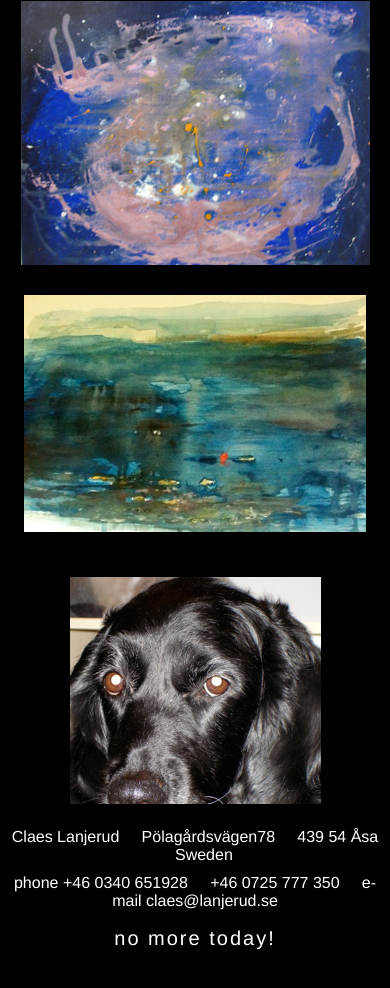
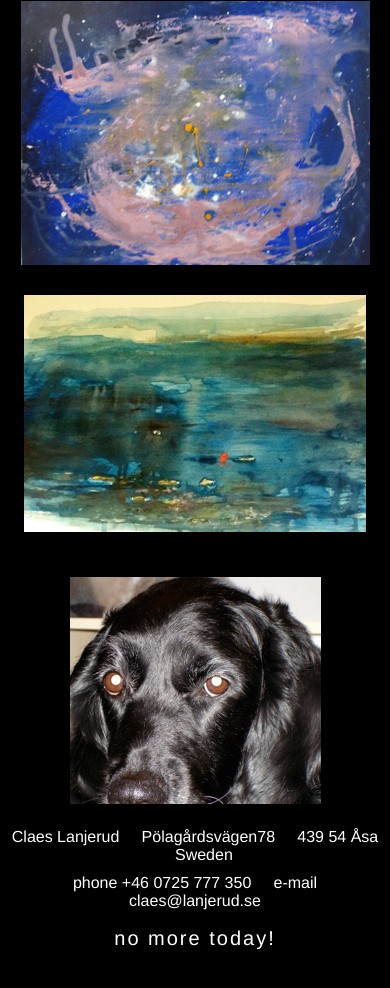
Before and after one commit to HelloAndy/Claes, a plain HTML site: page index.html in a window 390 px wide. Shown: the part 9541-10529 px from the top of the page. Drawn offline with Linux system fonts and the light colour scheme.

Commit message:
Update phone number in footer section

```diff
--- a/index.html
+++ b/index.html
@@ -165,7 +165,7 @@
 <div id="footer">
 	<img src="img/shapeimage_9.jpg" />
 	<p>Claes Lanjerud &nbsp; &nbsp; Pölagårdsvägen78 &nbsp; &nbsp; 439 54 Åsa &nbsp; &nbsp; Sweden</p>
-	<p>phone +46 0340 651928 &nbsp; &nbsp; +46 0725 777 350 &nbsp; &nbsp; e-mail claes@lanjerud.se</p>
+	<p>phone +46 0725 777 350 &nbsp; &nbsp; e-mail claes@lanjerud.se</p>
 	<h2>no more today!</h2>
 </div>
 
```
